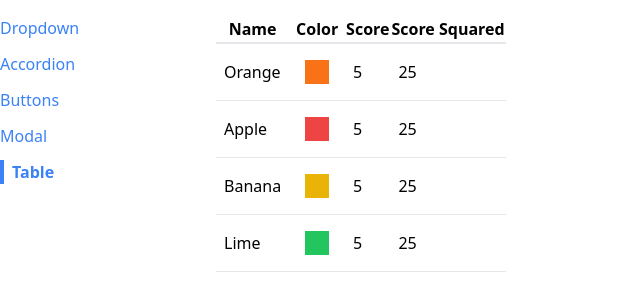
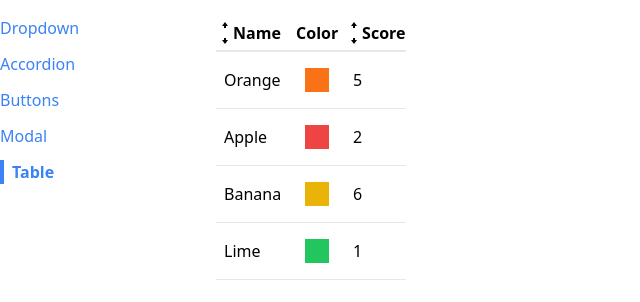
Before and after one commit to abkumarofficial/comps, a React (Create React App) app: page /table in a window 1280 px wide. Shown: the top 302 px of the page, without its empty margins (0-640 px from the left). Built offline with nearby package versions, Linux system fonts and the light colour scheme.

Commit message:
Sorted Functionality added in Table by creating a new Sorted Component for table

```diff
--- /dev/null
+++ b/src/components/SortableTable.js
@@ -0,0 +1,90 @@
+import Table from './Table';
+import { useState } from 'react';
+import { GoArrowSmallDown, GoArrowSmallUp } from "react-icons/go";
+
+function SortableTable(props) {
+    const [sortOrder, setSortOrder] = useState(null);
+    const [sortBy, setSortBy] = useState(null);
+
+    const { config } = props;
+    const { data } = props;
+
+    const handleClick = (label) => {
+        if (sortBy && label !== sortBy) {
+            setSortOrder('asc');
+            setSortBy(label);
+            return;
+        }
+        if (sortOrder === null) {
+            setSortOrder('asc');
+            setSortBy(label);
+        }
+        if (sortOrder === 'asc') {
+            setSortOrder('desc');
+            setSortBy(label);
+        }
+        if (sortOrder === 'desc') {
+            setSortOrder(null);
+            setSortBy(null);
+        }
+    }
+
+    const updatedConfig = config.map((column) => {
+        if (!column.sortValue) {
+            return column;
+        }
+        return (
+            {...column,
+            header: () => (
+                <th className='cursor-pointer hover:bg-gray-100' onClick={() => handleClick(column.label)}>
+                    <div className='flex items-center'>
+                    {getIcons(column.label, sortBy, sortOrder)}
+                    {column.label}
+                    </div>
+                </th>
+                ),
+            }
+        );
+    })
+
+    let sortedData = data;
+    if (sortOrder && sortBy) {
+        const { sortValue } = config.find(column => column.label === sortBy);
+        sortedData = [...data].sort((a, b) => {
+            const valueA = sortValue(a);
+            const valueB = sortValue(b);
+            const reverseOrder = sortOrder === 'asc' ? 1 : -1;
+
+            if (typeof valueA === 'string') {
+                return valueA.localeCompare(valueB) * reverseOrder;
+            }
+
+            return (valueA - valueB) * reverseOrder;
+        }
+        );
+    }
+
+    // data and config are already there inside props but since we are giving them explicitly,
+    // the new values are going to override the one in props
+    return <div>
+            <Table {...props} config={updatedConfig} data={sortedData}/>
+        </div>;
+}
+
+function getIcons(label, sortBy, sortOrder) {
+    if (label !== sortBy) {
+        return <div>
+            <GoArrowSmallUp/><GoArrowSmallDown/>
+            </div>;
+    }
+    if (sortOrder === 'asc') {
+        return <div>
+            <GoArrowSmallUp/>
+        </div>;
+    }
+    return <div>
+    <GoArrowSmallDown/>
+    </div>;
+}
+
+export default SortableTable;
--- a/src/components/Table.js
+++ b/src/components/Table.js
@@ -1,5 +1,19 @@
+import { Fragment } from "react";
+
 function Table({ data, config, keyFn }) {
 
+    // Creating Columns
+    const renderedHeaders = config.map((column) => {
+        if (column.header) {
+            // return column.header(column);
+            return <Fragment key={column.label}>{column.header(column)}</Fragment>
+        }
+        return <th key={column.label}>
+            {column.label}
+        </th>
+    })
+
+    // Creating Rows
     const renderedRows =  data.map((row) => {
         const renderedCells = config.map((column) => {
             return <td className="p-2" key={column.label}>{column.render(row)}</td>
@@ -8,11 +22,6 @@
         return <tr className="border-b" key={keyFn(row)}>{renderedCells}</tr>
     })
 
-    const renderedHeaders = config.map((column) => {
-        return <th key={column.label}>
-            {column.label}
-        </th>
-    })
     return (
         <table className="table-auto border-spacing-2">
             <thead>
--- a/src/pages/TablePage.js
+++ b/src/pages/TablePage.js
@@ -1,29 +1,29 @@
-import Table from "../components/Table"
+// import Table from "../components/Table"
+import SortableTable from "../components/SortableTable";
 
 function TablePage() {
     const data = [
         {name : 'Orange', color: 'bg-orange-500', score: 5},
-        {name : 'Apple', color: 'bg-red-500', score: 5},
-        {name : 'Banana', color: 'bg-yellow-500', score: 5},
-        {name : 'Lime', color: 'bg-green-500', score: 5},
+        {name : 'Apple', color: 'bg-red-500', score: 2},
+        {name : 'Banana', color: 'bg-yellow-500', score: 6},
+        {name : 'Lime', color: 'bg-green-500', score: 1},
     ];
 
     const config = [
         {
             label: 'Name',
             render: (fruit) => fruit.name,
+            sortValue: (fruit) => fruit.name,
         },
         {
             label: 'Color',
+            // This is for how we want to show the rows
             render: (fruit) => <div className={`p-3 m-2 ${fruit.color}`}></div>,
         },
         {
             label: 'Score',
             render: (fruit) => fruit.score,
-        },
-        {
-            label: 'Score Squared',
-            render: (fruit) => fruit.score * fruit.score,
+            sortValue: (fruit) => fruit.score, // this is for sorting
         },
     ];
 
@@ -33,7 +33,7 @@
 
     return (
         <div>
-            <Table config={config} data={data} keyFn={keyFn}/>
+            <SortableTable config={config} data={data} keyFn={keyFn}/>
         </div>
         )
 }
```
